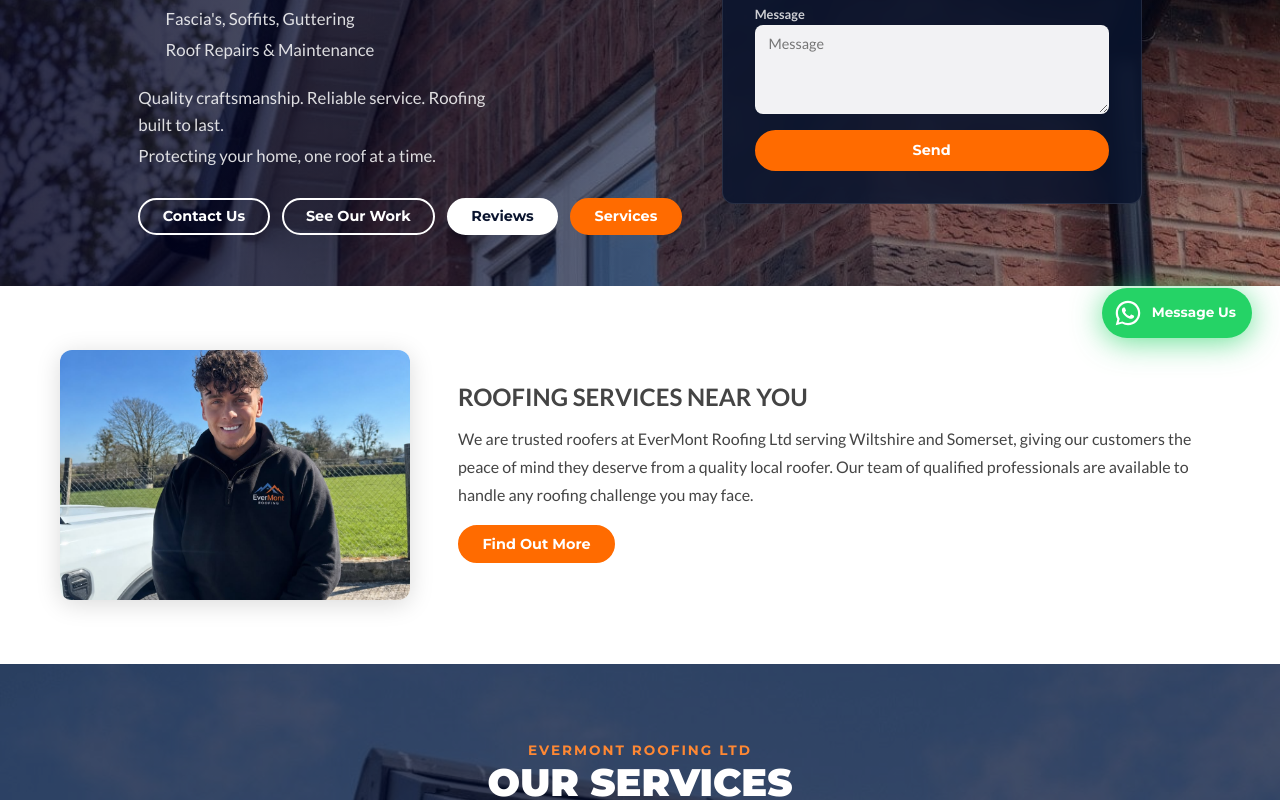
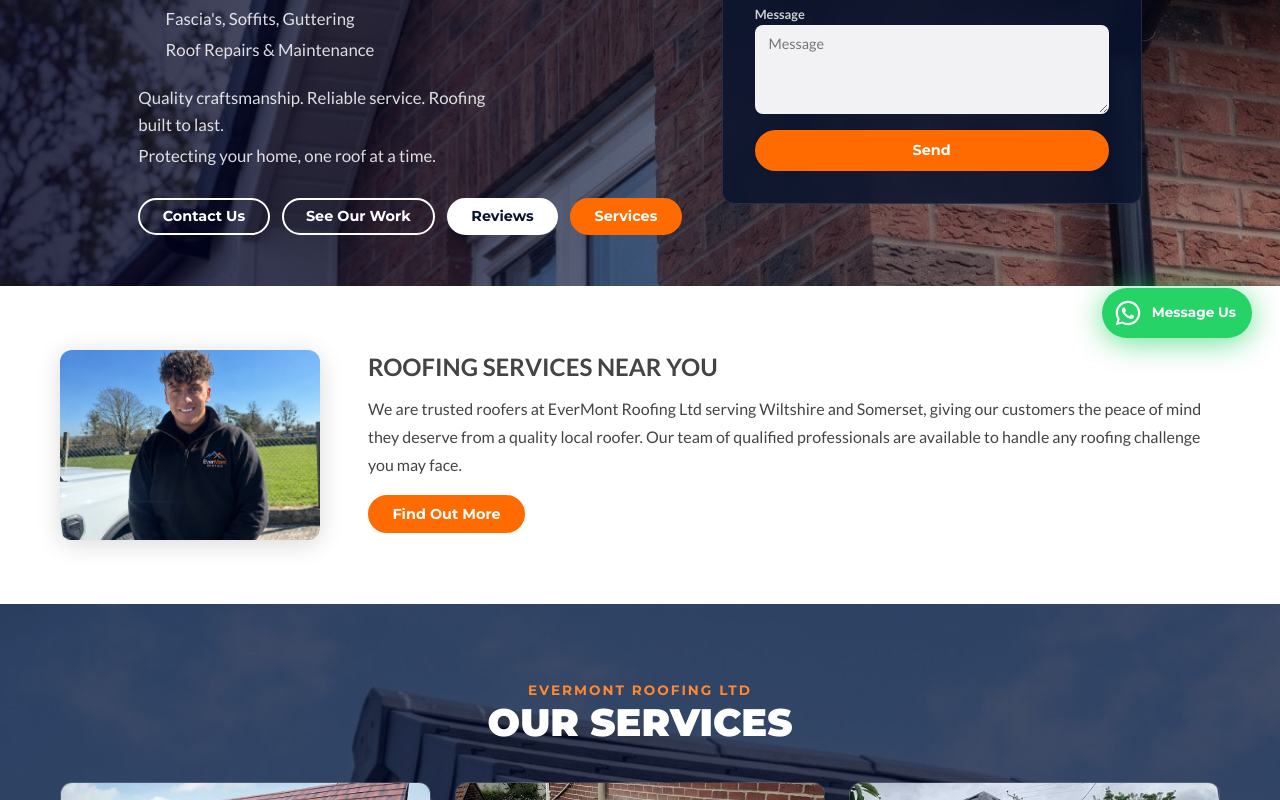
Before and after one commit to tahir1122-dev/EvenMount-Rofing, a React (Vite) app: page / in a window 1280 px wide. Shown: the part 434-1234 px from the top of the page. Built offline with nearby package versions, Linux system fonts and the light colour scheme.

Commit message:
feat: add application stylesheet for initial UI styling

```diff
--- a/src/App.css
+++ b/src/App.css
@@ -428,13 +428,13 @@
 
 .near-you__image {
   flex: 1;
-  min-width: 260px;
-  max-width: 350px;
+  min-width: 200px;
+  max-width: 260px;
   border-radius: 12px;
   overflow: hidden;
   box-shadow: var(--shadow);
 }
-.near-you__image img { width: 100%; height: 250px; object-fit: cover; }
+.near-you__image img { width: 100%; height: 190px; object-fit: cover; }
 
 .near-you__content {
   flex: 1;
```
